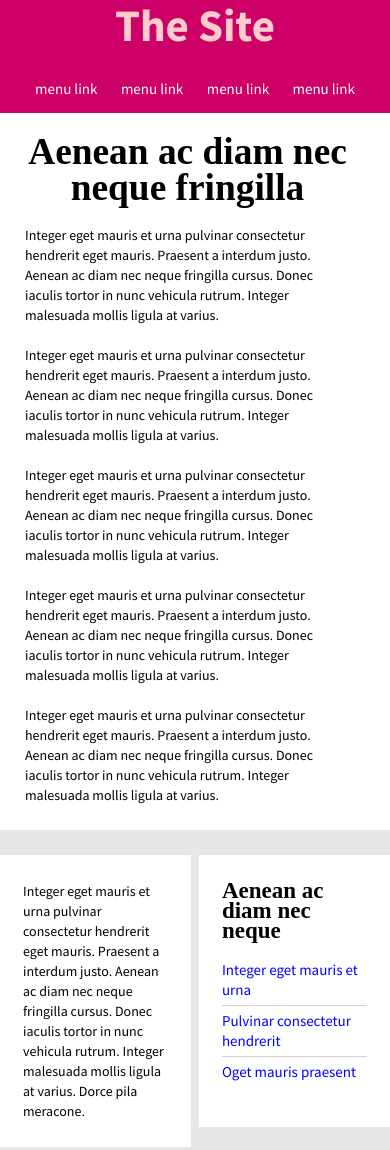
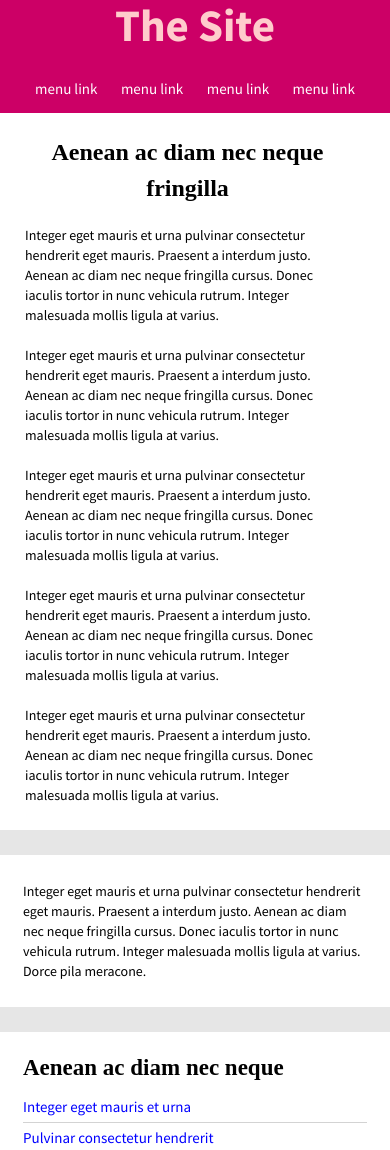
Before and after one commit to aidaspleckaitis/aidaspleckaitis.github.io, a plain HTML site: page index.html in a window 390 px wide. Shown: the top 1150 px of the page. Drawn offline with Linux system fonts and the light colour scheme.

Commit message:
Full page done
Test 2

```diff
--- a/explorer.css
+++ b/explorer.css
@@ -352,6 +352,9 @@ footer .line:nth-child(2) h2 {
 		width: 100%;
 		float: none;
 	}
+	main article {
+		height: auto;
+	}
 	main article h2 {
 		text-align: center;
 	}
@@ -362,7 +365,7 @@ footer .line:nth-child(2) h2 {
 	/*ASIDE*/
     .four_aside {
 		width: 50%;
-		margin: 0;
+		margin: 18px 0 0 0;
 		padding-bottom: 25px;
 	}
 	/*GREY_SECTION*/
@@ -375,8 +378,13 @@ footer .line:nth-child(2) h2 {
 	    height: auto;
 	}
 	#grey_section p {
+		padding: 15px 23px;
 		width: 100%;
 	}
+	/*FOOTER*/
+	footer .line:nth-child(2) p {
+	font-size: 10px;
+    }
 }
 @media only screen and (max-width: 814px) {
 	/*HEADER*/
@@ -425,7 +433,7 @@ footer .line:nth-child(2) h2 {
     /*ASIDE*/
     .four_aside {
 		width: 50%;
-		margin: 0 0 0 6px;
+		margin: 19px 0 0 6px;
 		padding-bottom: 25px;
 	}
 	/*FOOTER*/
@@ -457,6 +465,9 @@ footer .line:nth-child(2) h2 {
 	    font-size: 15px;
 	}
 	/*MAIN*/
+	main article h2 {
+	    font-size: 24px;
+	}
 	aside h3 {
 		text-align: center;
 	}
@@ -486,6 +497,19 @@ footer .line:nth-child(2) h2 {
    		padding: 0 0 0 3px;
 	}
 }
+@media only screen and (max-width: 482px) {
+	.six {
+		margin-left: 0;
+		width: 100%;
+        float: none;
+	}
+	#bottom_first_section {
+		margin-bottom: 0;
+	}
+	#bottom_second_section {
+		margin: 25px 0 25px 0;
+	}
+}
 @media only screen and (max-width: 439px) {
 	/*MAIN*/
 	.main_menu {
```
